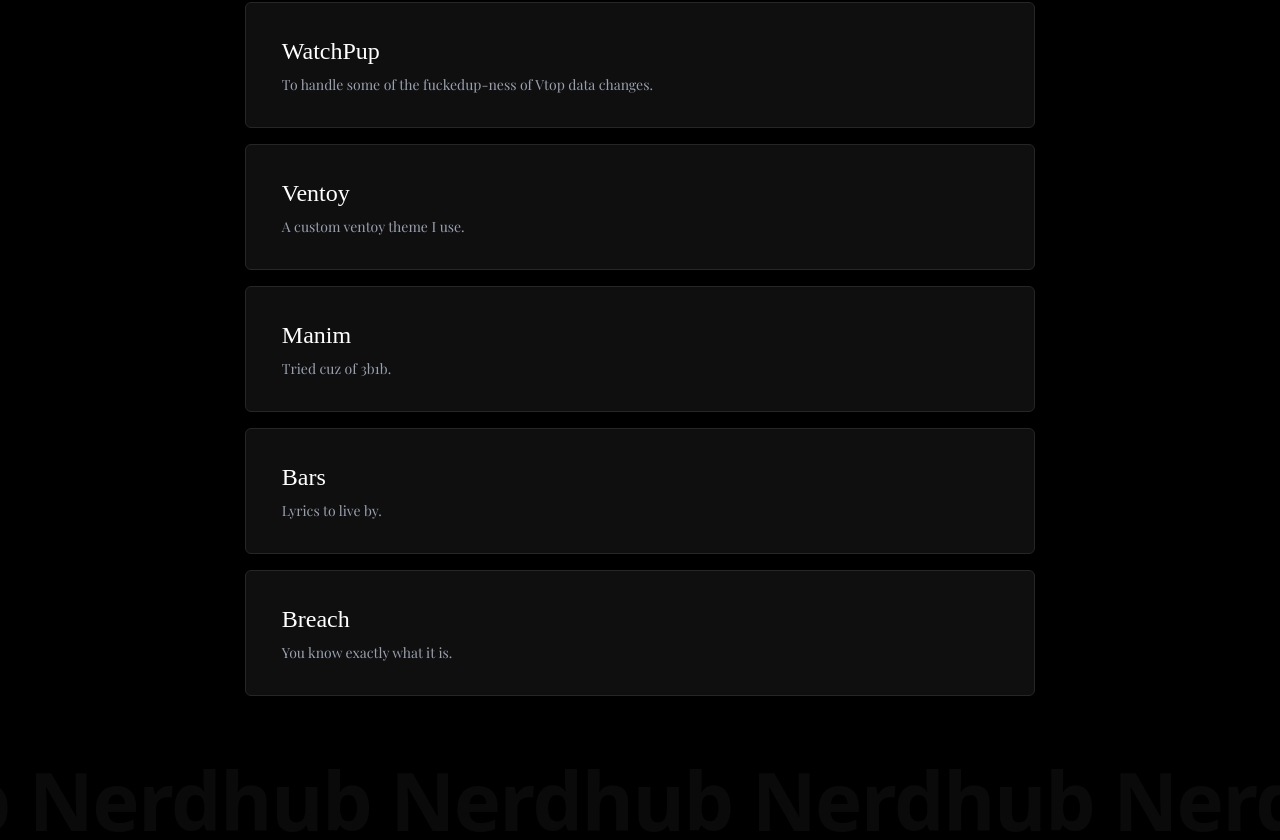
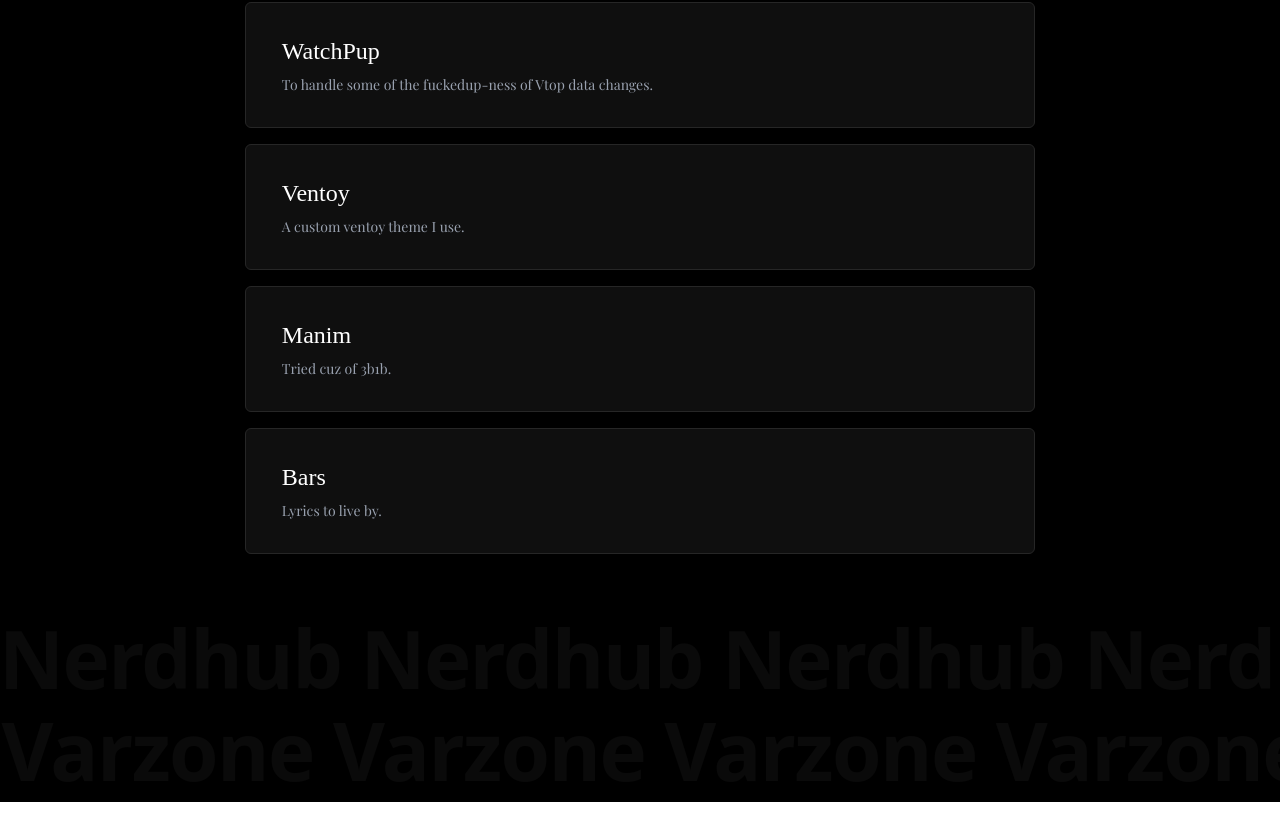
Before and after one commit to varshithpilli/nerdhub, a React (Vite) app: page / in a window 1280 px wide. Shown: the part 476-1316 px from the top of the page. After the commit the page ends 1278 px from the top, so only its background shows below. Built offline with nearby package versions, Linux system fonts and the light colour scheme; a web font is replaced by a local one.

Commit message:
misc: remove breach

```diff
--- a/src/projects.ts
+++ b/src/projects.ts
@@ -44,9 +44,9 @@
     //     path: "https://varzone.in/quiz-app/",
     //     description: "A simple HTML + CSS static quiz app."
     // },
-    {
-        name: "Breach",
-        path: "https://github.com/varshithpilli/breached-data",
-        description: "You know exactly what it is."
-    },
+    // {
+    //     name: "Breach",
+    //     path: "https://github.com/varshithpilli/breached-data",
+    //     description: "You know exactly what it is."
+    // },
 ]
```
